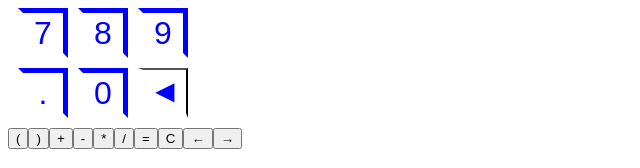
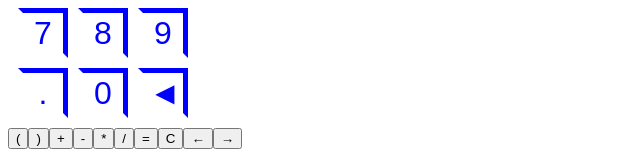
Before and after one commit to OlehKozubJS/various-react-projects-test, a React (Create React App) app: page / in a window 1280 px wide. Shown: the part 205-373 px from the top of the page, without its empty margins (0-640 px from the left). Built offline with nearby package versions, Linux system fonts and the light colour scheme; a web font is replaced by a local one.

Commit message:
Update NumberKeyBoard.jsx

```diff
--- a/src/Calculator/NumberKeyBoard.jsx
+++ b/src/Calculator/NumberKeyBoard.jsx
@@ -16,7 +16,9 @@ const NumberKeyBoard = ({ onClick, backSpace }) => {
           </CalculatorButton>
         );
       })}
-      <CalculatorButton onClick={backSpace}>◄</CalculatorButton>
+      <CalculatorButton onClick={backSpace} style="NumberButton">
+        ◄
+      </CalculatorButton>
     </div>
   );
 };
```
